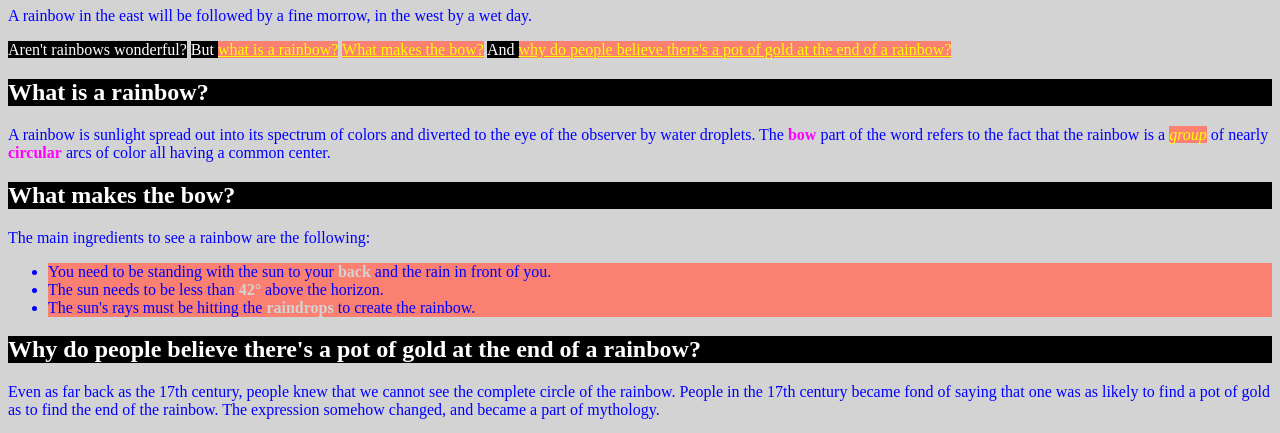
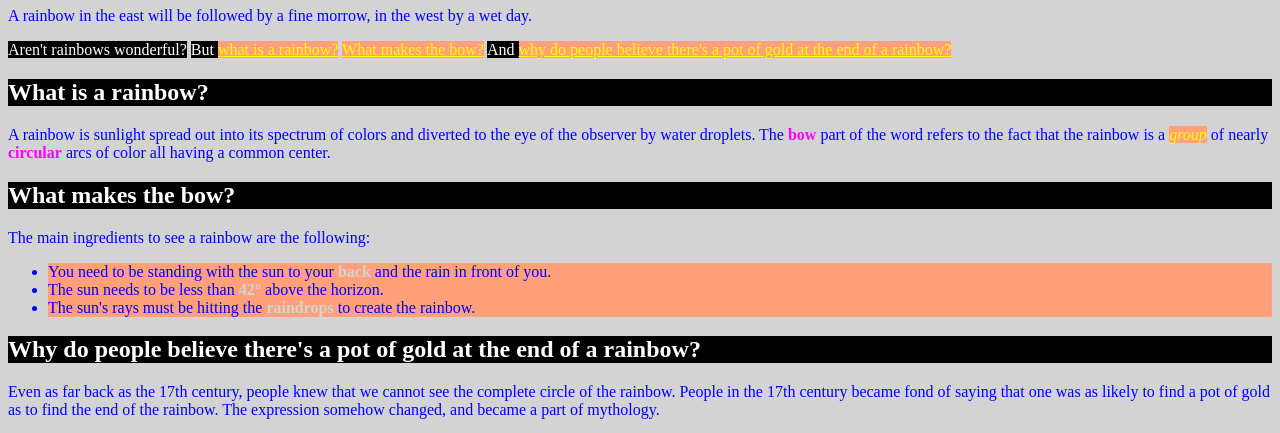
Before and after one commit to BrendanCheong/UCC-Web-Development-CS1115, a plain HTML site: page lab4/rainbow.html in a window 1280 px wide. Shown: the part 73-506 px from the top of the page. Drawn offline with Linux system fonts and the light colour scheme.

Commit message:
fix: lab4 correct the color

```diff
--- a/lab4/rainbow.css
+++ b/lab4/rainbow.css
@@ -12,7 +12,7 @@ nav > ul > li + li, #definition > p > em, p > .question > a {
 }
 
 a, #bow > ul > li, p > .question > a, #definition > p > em  {
-    background-color: salmon;
+    background-color: lightsalmon;
 }
 
 h1:not(nav > h1), p > .question {
```
